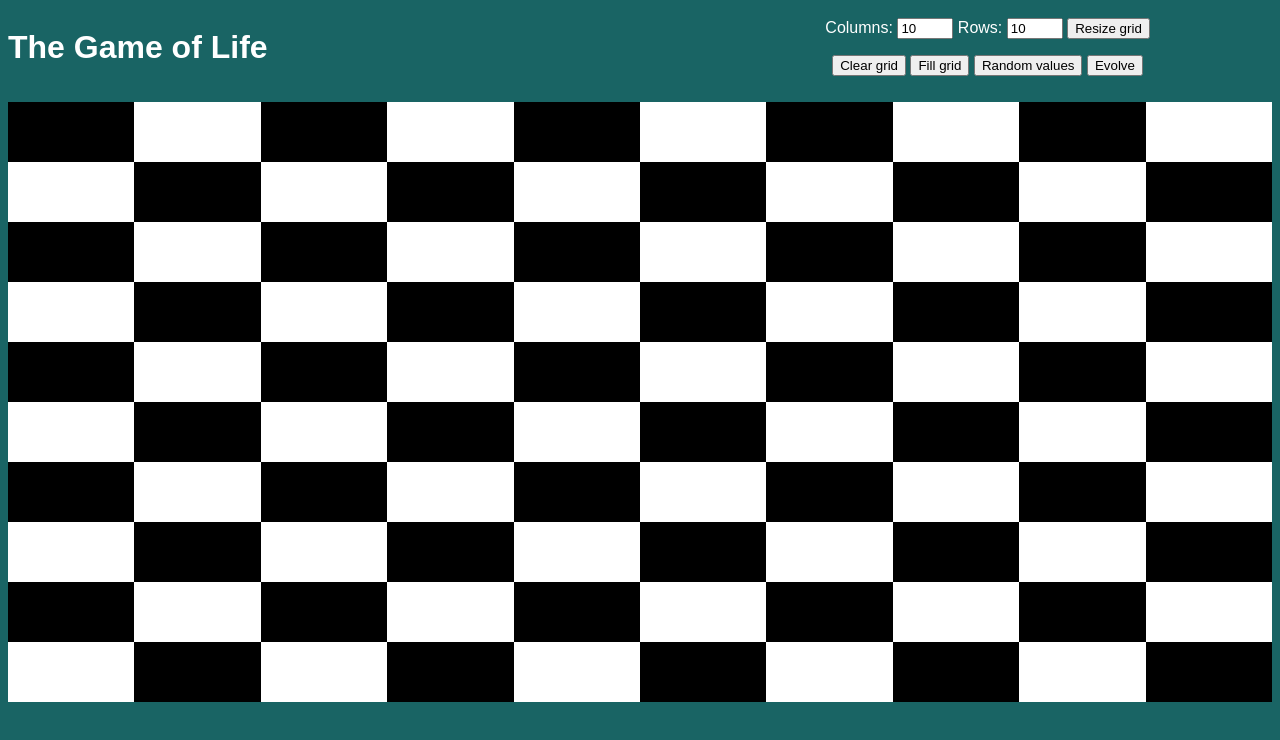
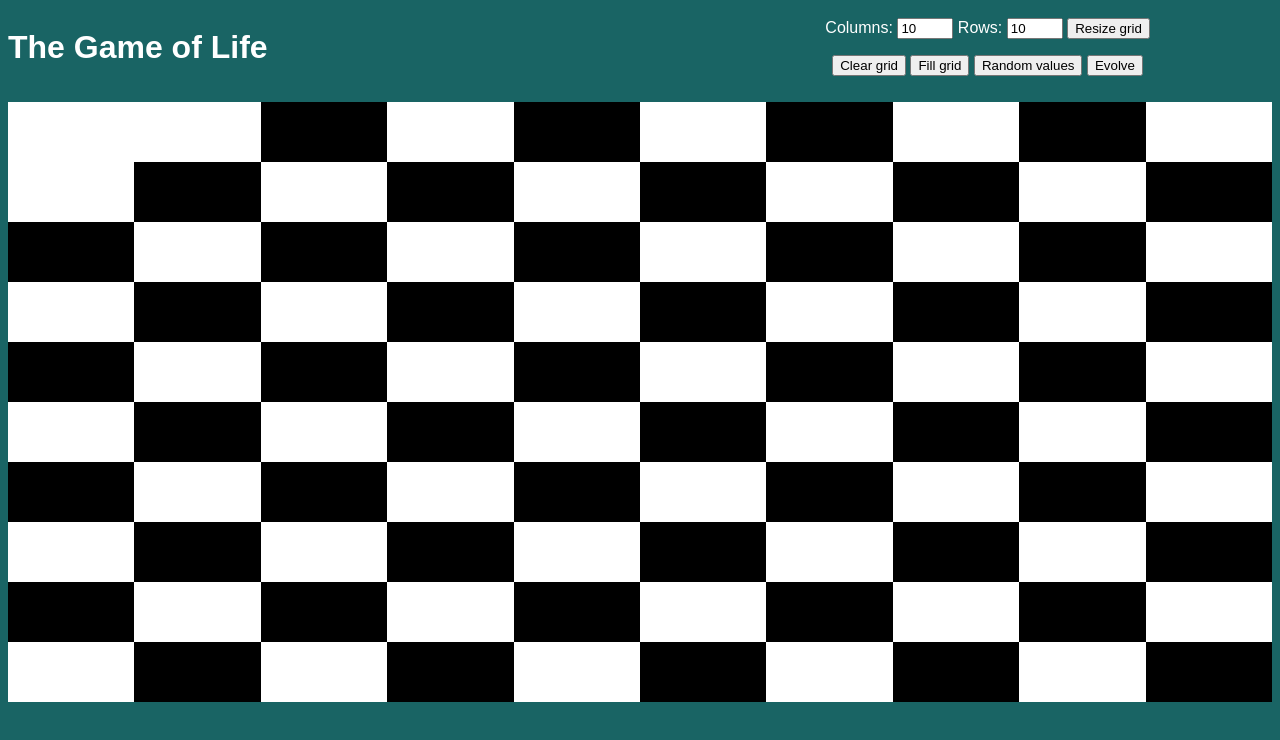
Before and after one commit to a1ip/rc-projects, a plain HTML site: page gameOfLife/gameOfLife.html in a window 1280 px wide. Both pictures are taken after a click on the element 71 px from the left and 132 px from the top of the page. Drawn offline with Linux system fonts and the light colour scheme.

Commit message:
Single cell update works

```diff
--- a/gameOfLife/gameOfLife.html
+++ b/gameOfLife/gameOfLife.html
@@ -143,7 +143,7 @@
                     thisCell.style.width = String(cellWidth) + "%";
                     thisCell.style.height = "100%";
                     //thisCell.onclick = function() { this.classList.toggle("alive"); };
-                    thisCell.onclick = function() { countAliveNeighbors(this.id); };
+                    thisCell.onclick = function() { updateCell(this.id); };
                     thisRow.appendChild(thisCell);
 
 
@@ -154,11 +154,34 @@
             }
         }
 
+        function updateCell(cellId) {
+            var pals = countAliveNeighbors(cellId);
+            var cell = getCell(cellId);
+
+            if (cell.classList.contains("alive")) { //cell is alive
+                if (pals < 2 || pals > 3) { // too few || too many
+                    console.log("Cell " + cellId + " dies")
+                    cell.classList.remove("alive"); //cell dies
+                } else {
+                    console.log("Cell " + cellId + " lives on")
+                }
+            } else { //cell is dead
+                if (pals === 3) {
+                    console.log("Cell " + cellId + " is born")
+                    cell.classList.add("alive"); //cell is born
+                } else {
+                    console.log("Cell " + cellId + " stays dead")
+                }
+            }
+
+            return cell.classList.contains("alive");
+        }
+
         function countAliveNeighbors(cellId) {
             var neighborList = findNeighbors(cellId);
             var liveOnes = 0;
             neighborList.forEach( function(cellId) {
-                var neighbor = document.getElementById(cellId);
+                var neighbor = getCell(cellId);
                 if (neighbor === null) {
                     console.Log("ERROR Can't find cell " + cellId);
                     return;
@@ -167,13 +190,13 @@
                     liveOnes += 1;
                 }
             });
-            console.log("liveOnes: ", liveOnes);
+            //console.log("liveOnes: ", liveOnes);
             return liveOnes;
         }
 
         function findNeighbors(cellId) {
             var coords = parseCellId(cellId);
-            console.log("coords", coords);
+            //console.log("coords", coords);
 
             var deltaList = [   [-1,-1],[-1,0], [-1,1],
         				        [0,-1],         [0,1],
@@ -188,28 +211,32 @@
                 var newC = coords[1] + dels[1];
                 if (newR < 0 || newC < 0 || newR >= nRows || newC >= nColumns) {
                     //calculated cell is off the grid (doesn't exist)
-                    console.log("Cell doesn't exist: ", getCellId([newR, newC]));
+                    //console.log("Cell doesn't exist: ", getCellId([newR, newC]));
                 } else {
                     var newId = getCellId([newR, newC]);
                     neighborList.push(newId);
                 }
             });
 
-            console.log(neighborList);
+            //console.log(neighborList);
             return neighborList;
         }
 
         function parseCellId(cellId) {
             var splitted = cellId.split("-");
-            console.log(splitted);
+            //console.log(splitted);
             var thisR = parseInt(splitted[0].slice(1));
             var thisC = parseInt(splitted[1].slice(1));
-            console.log("thisR: ", thisR, " thisC: ", thisC);
+            //console.log("thisR: ", thisR, " thisC: ", thisC);
             return [thisR, thisC];
         }
 
         function getCellId(coordList) {
             return "r" + String(coordList[0]) + "-c" + String(coordList[1]);
+        }
+
+        function getCell(cellId) {
+            return document.getElementById(cellId);
         }
 
         function clearGrid() {
```
